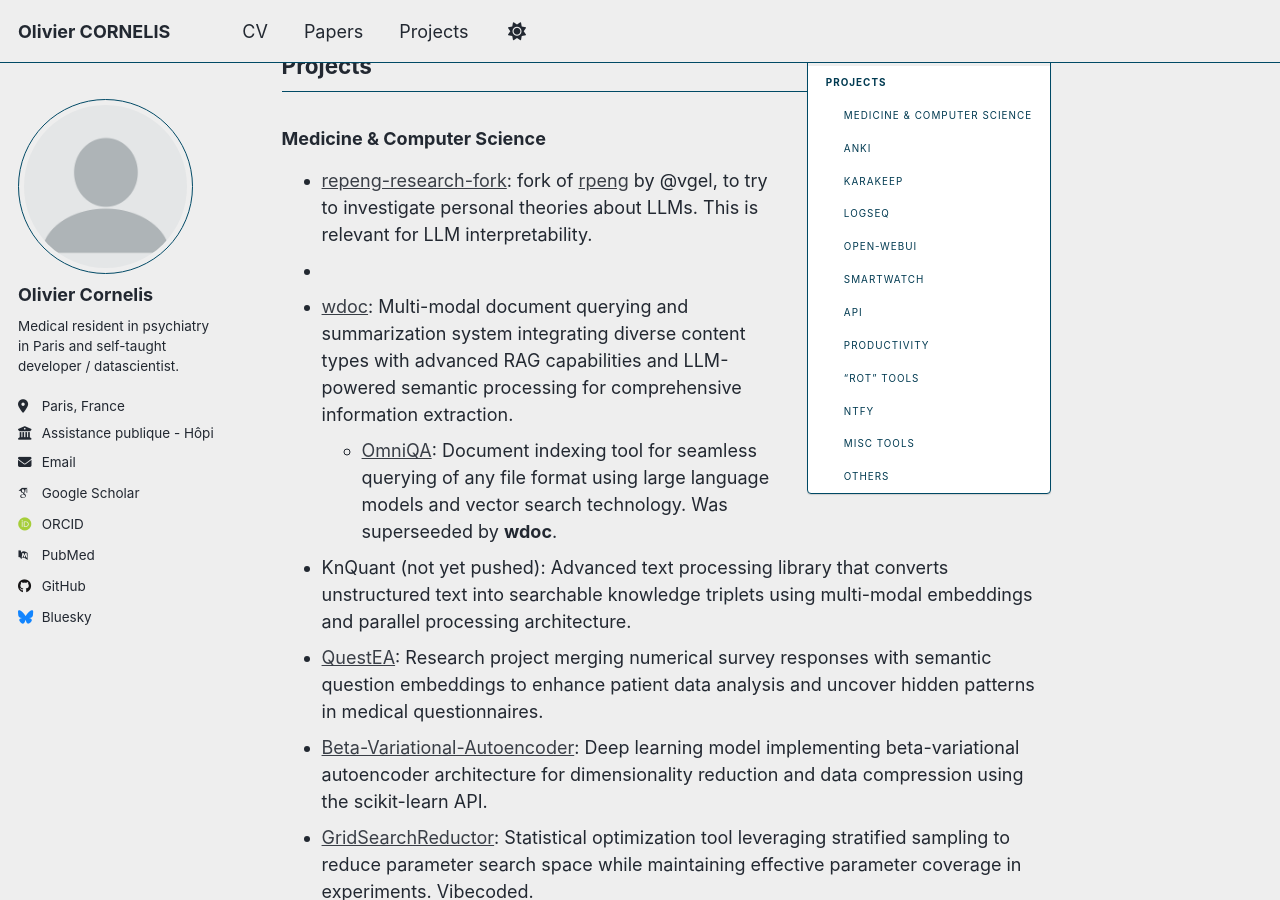
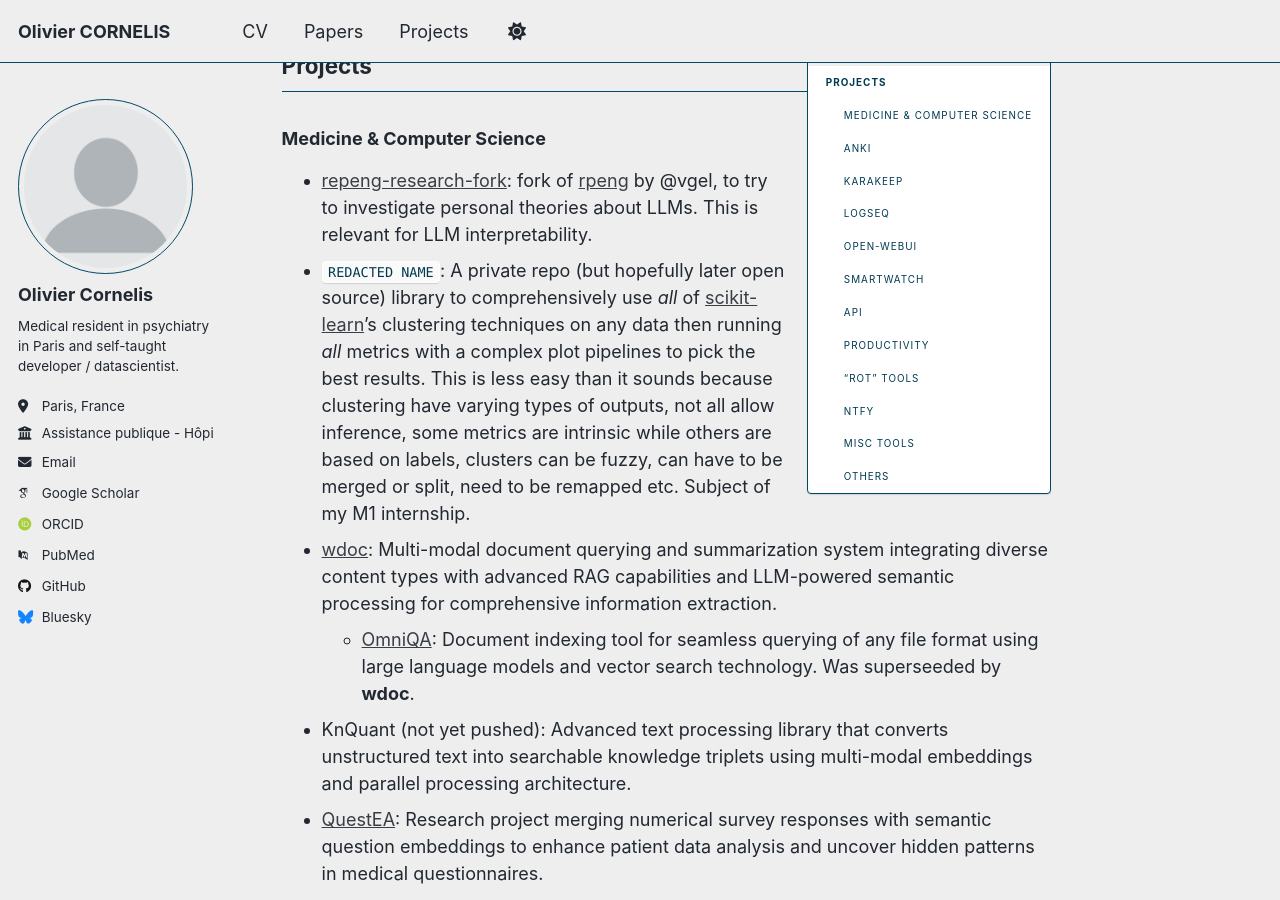
Before and after one commit to thiswillbeyourgithub/website, a Jekyll site: the page built from _pages/projects.md, in a window 1280 px wide and 900 px high, scrolled down 474 px. Built offline with Jekyll 4.4.1, drawn with Linux system fonts in a browser that asks for light colours; some web fonts are replaced; a script that is not in the unit is left out.

Commit message:
fixed a missing project name
Signed-off-by: thiswillbeyourgithub <26625900+thiswillbeyourgithub@users.noreply.github.com>

```diff
--- a/_pages/projects.md
+++ b/_pages/projects.md
@@ -23,7 +23,7 @@
 
 ### Medicine & Computer Science
 - [repeng-research-fork](https://github.com/thiswillbeyourgithub/repeng-research-fork): fork of [rpeng](https://github.com/vgel/repeng/) by @vgel, to try to investigate personal theories about LLMs. This is relevant for LLM interpretability.
-- [REDACTED NAME]: A private repo (but hopefully later open source) library to comprehensively use *all* of [scikit-learn](https://scikit-learn.org/)'s clustering techniques on any data then running *all* metrics with a complex plot pipelines to pick the best results. This is less easy than it sounds because clustering have varying types of outputs, not all allow inference, some metrics are intrinsic while others are based on labels, clusters can be fuzzy, can have to be merged or split, need to be remapped etc. Subject of my M1 internship.
+- `REDACTED NAME`: A private repo (but hopefully later open source) library to comprehensively use *all* of [scikit-learn](https://scikit-learn.org/)'s clustering techniques on any data then running *all* metrics with a complex plot pipelines to pick the best results. This is less easy than it sounds because clustering have varying types of outputs, not all allow inference, some metrics are intrinsic while others are based on labels, clusters can be fuzzy, can have to be merged or split, need to be remapped etc. Subject of my M1 internship.
 - [wdoc](https://github.com/thiswillbeyourgithub/wdoc): Multi-modal document querying and summarization system integrating diverse content types with advanced RAG capabilities and LLM-powered semantic processing for comprehensive information extraction.
     - [OmniQA](https://github.com/thiswillbeyourgithub/OmniQA): Document indexing tool for seamless querying of any file format using large language models and vector search technology. Was superseeded by **wdoc**.
 - KnQuant (not yet pushed): Advanced text processing library that converts unstructured text into searchable knowledge triplets using multi-modal embeddings and parallel processing architecture.
```
